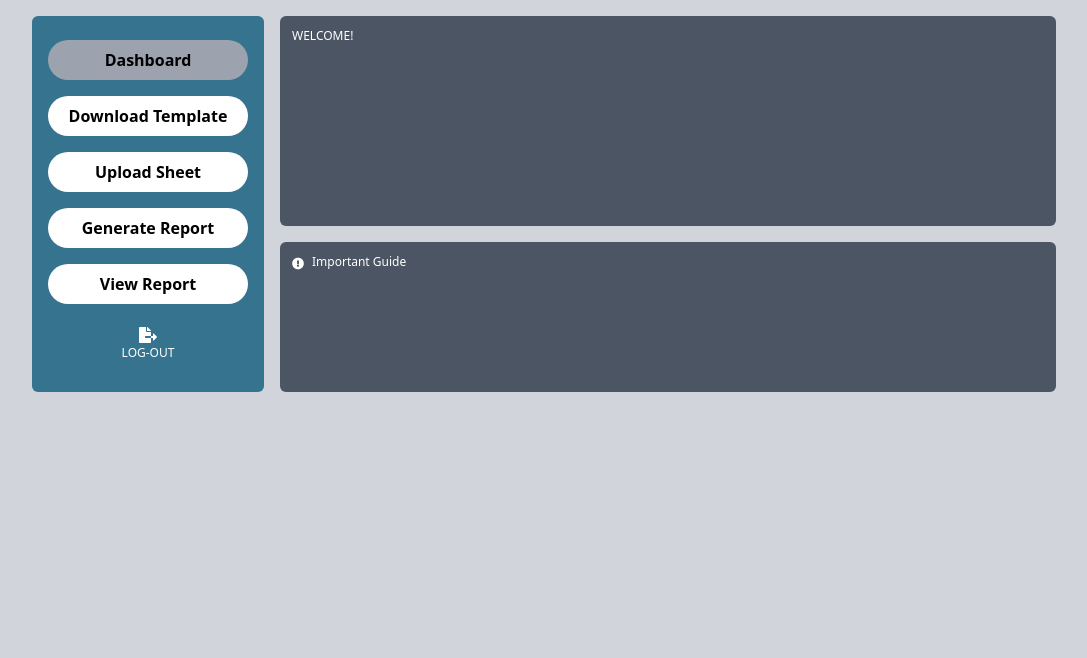
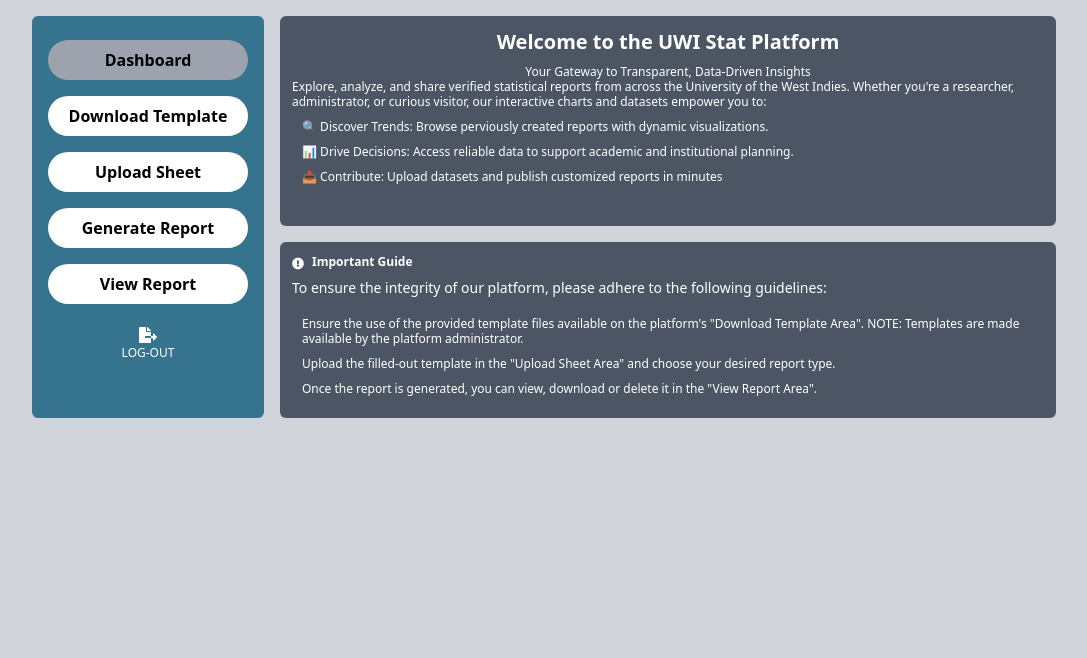
Before and after one commit to 4idiots1brainelll/4idiots1braincell, a Flask app: template App/templates/dashboard.html in a window 1280 px wide. Shown: the part 144-802 px from the top of the page, without its empty margins (96-1183 px from the left). Run offline with Flask 3, Linux system fonts and the light colour scheme; the template is opened without the code that fills it, so the values that code supplies are empty; some libraries are stand-ins or nearby versions.

Commit message:
description

```diff
--- a/App/templates/dashboard.html
+++ b/App/templates/dashboard.html
@@ -10,6 +10,16 @@
         min-width: 200px;
         max-width: 200px;
     }
+
+
+        .features {
+            list-style-type: none;
+            padding: 0;
+        }
+        .features li {
+            margin: 10px;
+        }
+
 </style>
 
 <body class="mt-8 bg-gray-300 min-h-screen flex flex-col items-center p-4">
@@ -74,15 +84,28 @@
     <!-- Content -->
     <section class=" flex-1 flex flex-col gap-4">
      <div class="bg-gray-600 rounded-md p-3 text-white font-sans text-xs leading-tight min-h-[210px]">
-      WELCOME!
+
+      <h1 class="text-xl font-semibold mb-2 text-center">Welcome to the UWI Stat Platform</h1>
+        <p class="text-center">Your Gateway to Transparent, Data-Driven Insights</p>
+        <p >Explore, analyze, and share verified statistical reports from across the University of the West Indies. Whether you're a researcher, administrator, or curious visitor, our interactive charts and datasets empower you to:</p>
+        <ul class="features">
+            <li>🔍 Discover Trends: Browse perviously created reports with dynamic visualizations.</li>
+            <li>📊 Drive Decisions: Access reliable data to support academic and institutional planning.</li>
+            <li>📤 Contribute: Upload datasets and publish customized reports in minutes</li>
      </div>
-     <div class="bg-gray-600 rounded-md p-3 text-white font-sans text-xs leading-tight min-h-[150px] flex items-start gap-2">
-      <i class="fas fa-exclamation-circle mt-1">
-      </i>
-      <span>
-       Important Guide
-      </span>
-     </div>
+    <div class="bg-gray-600 rounded-md p-3 text-white font-sans text-xs leading-tight min-h-[150px] flex flex-col gap-2">
+        <div class="flex items-start gap-2">
+            <i class="fas fa-exclamation-circle mt-1"></i>
+            <span class="font-semibold">Important Guide</span>
+        </div>
+        <p class="text-sm">To ensure the integrity of our platform, please adhere to the following guidelines:</p>
+        <ul class="features">
+            <li>Ensure the use of the provided template files available on the platform's "Download Template Area". NOTE: Templates are made available by the platform administrator.</li>
+            <li>Upload the filled-out template in the "Upload Sheet Area" and choose your desired report type.</li>
+            <li>Once the report is generated, you can view, download or delete it in the "View Report Area".</li>
+
+        </ul>
+    </div>
     </section>
    </main>
 </body>
```
Also changed, not shown: App/templates/admin_dashboard.html (+39 -8 lines).
